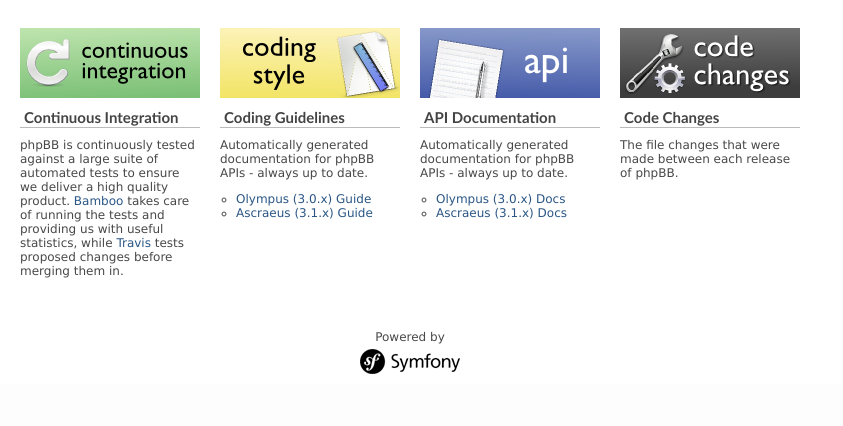
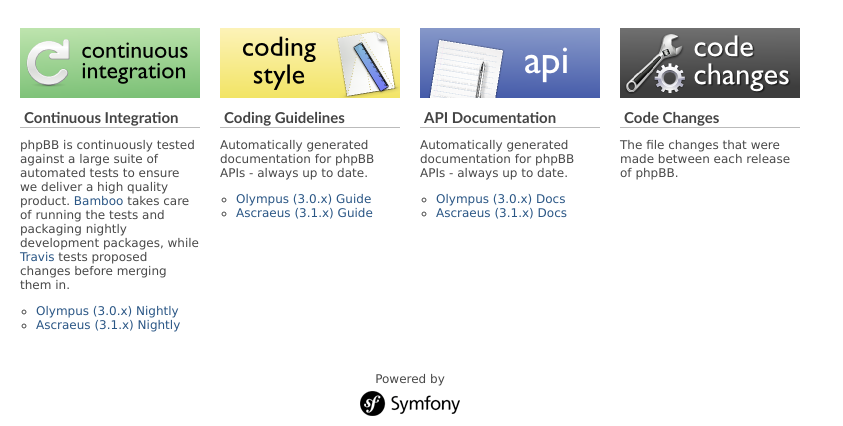
Before and after one commit to php1211/area51-develop-php, a Symfony app: template src/Phpbb/Area51Bundle/Resources/views/Default/index.html.twig in a window 1280 px wide. Shown: the part 779-1205 px from the top of the page, without its empty margins (0-843 px from the left). Before the commit the page ends 1153 px from the top, so only its background shows below. Run offline with Twig, Linux system fonts and the light colour scheme; the template is opened without the code that fills it, so the values that code supplies are empty; some libraries are stand-ins or nearby versions.

Commit message:
Add link to nightly release packages to front page.

```diff
--- a/src/Phpbb/Area51Bundle/Resources/views/Default/index.html.twig
+++ b/src/Phpbb/Area51Bundle/Resources/views/Default/index.html.twig
@@ -63,7 +63,11 @@
         <li class="line-break">
             <a href="http://bamboo.phpbb.com/" title="Continuous Integration"><img src="{{ asset('images/ci.png') }}" title="Continuous Integration" alt="Continuous Integration" /></a>
             <h2>Continuous Integration</h2>
-            <p>phpBB is continuously tested against a large suite of automated tests to ensure we deliver a high quality product. <a href="http://bamboo.phpbb.com">Bamboo</a> takes care of running the tests and providing us with useful statistics, while <a href="http://travis-ci.org/#!/phpbb/phpbb3">Travis</a> tests proposed changes before merging them in.</p>
+            <p>phpBB is continuously tested against a large suite of automated tests to ensure we deliver a high quality product. <a href="http://bamboo.phpbb.com">Bamboo</a> takes care of running the tests and packaging nightly development packages, while <a href="http://travis-ci.org/#!/phpbb/phpbb3">Travis</a> tests proposed changes before merging them in.</p>
+            <ul>
+                <li><a href="https://bamboo.phpbb.com/browse/PHPBB3-OLYMPUS/latestSuccessful/artifact/PACKAGE/Release-Files">Olympus (3.0.x) Nightly</a></li>
+                <li><a href="https://bamboo.phpbb.com/browse/PHPBB3-DEVELOP/latestSuccessful/artifact/JOBPACKAGE/Release-Files">Ascraeus (3.1.x) Nightly</a></li>
+            </ul>
         </li>
         <li>
             <img src="{{ asset('images/coding-style.png') }}" title="Coding Guidelines" alt="Coding Guidelines" />
```
